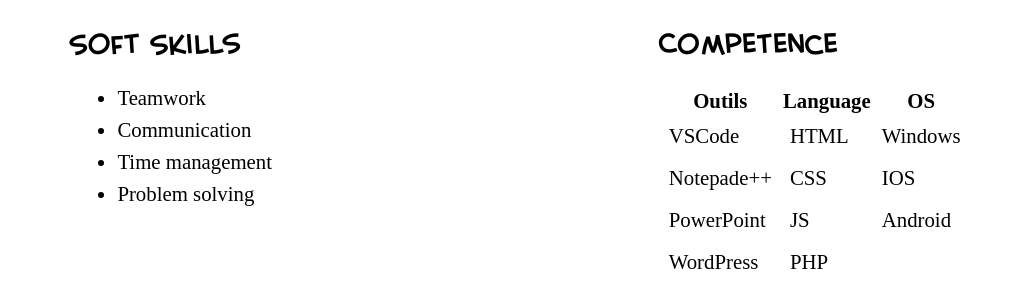
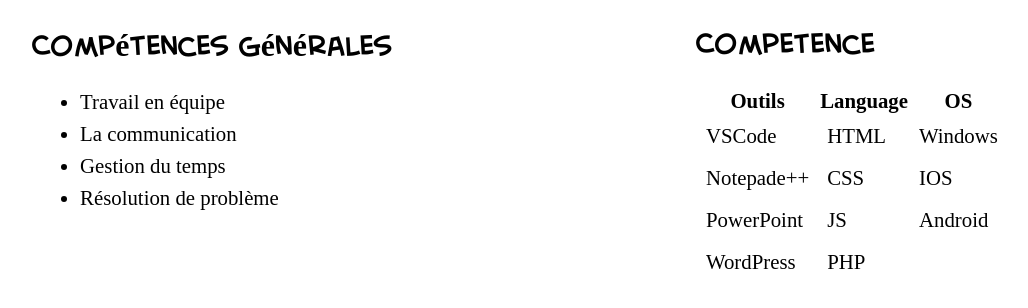
Before and after one commit to HuHoudas/Project-1, a PHP site: page /Soft_Skills.php in a window 1280 px wide. Shown: the top 308 px of the page, without its empty margins (120-1148 px from the left). Run offline with PHP 8.4, Linux system fonts and the light colour scheme.

Commit message:
change to soft skills

```diff
--- a/Soft_Skills.php
+++ b/Soft_Skills.php
@@ -6,18 +6,18 @@
     <meta http-equiv="X-UA-Compatible" content="IE=edge">
     <meta name="viewport" content="width=device-width, initial-scale=1.0">
     <link rel="stylesheet" href="./asset/style_soft_skills.css">
-    <title>Soft_Skills</title>
+    <title>Compétences générales</title>
 </head>
 
 <body>
 <!-- require header.php -->
     <div class="Soft_skills">
-        <h2>Soft Skills</h2>
+        <h2>Compétences générales</h2>
         <ul>
-            <li>Teamwork</li>
-            <li>Communication</li>
-            <li>Time management</li>
-            <li>Problem solving</li>
+            <li>Travail en équipe</li>
+            <li>La communication</li>
+            <li>Gestion du temps</li>
+            <li>Résolution de problème</li>
         </ul>
     </div>
     <div class="comp">
```
Also changed, not shown: asset/style.css (+11 -1 lines), header.php (+4 -4 lines), loisirs.php (renamed from loisir.php, +6 -6 lines).
